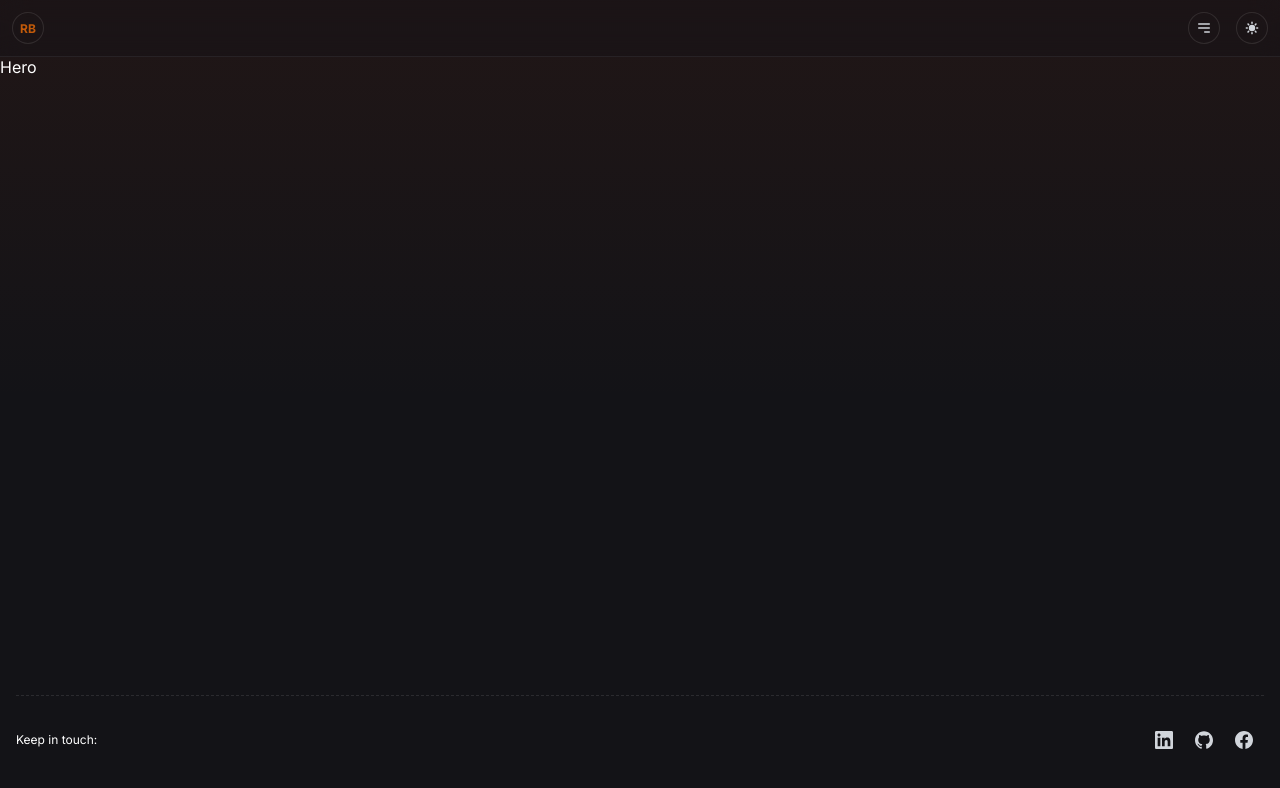
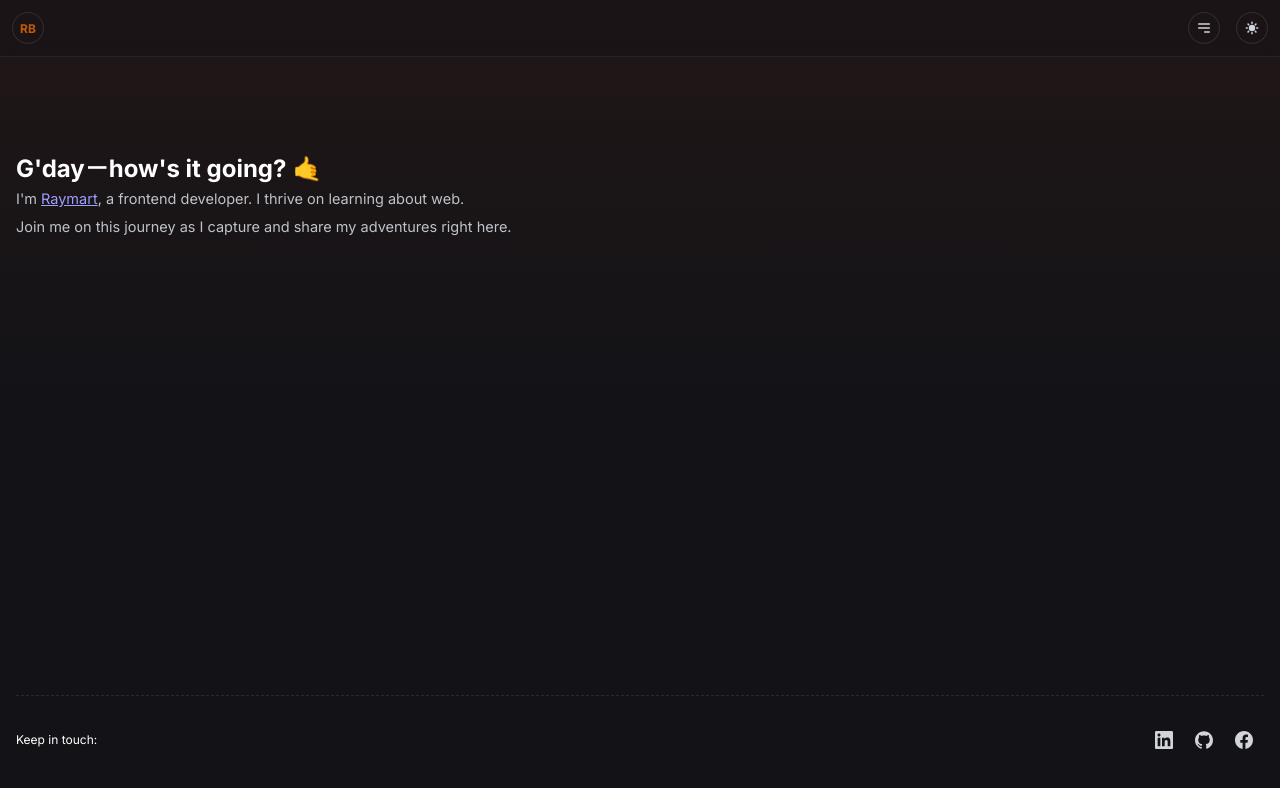
Before and after one commit to raymartbediaformalejo/raymart-personal-blog, a React (Vite) app in the folder client/: page / in a window 1280 px wide. Shown: the top 788 px of the page. Built offline with nearby package versions, Linux system fonts and the light colour scheme; a web font is replaced by a local one.

Commit message:
Hero Section

```diff
--- a/client/src/pages/home/Hero.tsx
+++ b/client/src/pages/home/Hero.tsx
@@ -1,7 +1,18 @@
-import React from "react";
+import classes from "../../styles/pages/home/Hero.module.css";
 
 const Hero = () => {
-  return <div>Hero</div>;
+  return (
+    <section className={classes["hero"]}>
+      <h1 className={classes["title"]}>G'day－how's it going? 🤙</h1>
+      <h2 className={classes["sub-title"]}>
+        I'm <a href="/">Raymart</a>, a frontend developer. I thrive on learning
+        about web.
+      </h2>
+      <h2 className={classes["sub-title"]}>
+        Join me on this journey as I capture and share my adventures right here.
+      </h2>
+    </section>
+  );
 };
 
 export default Hero;
--- a/client/src/styles/index.css
+++ b/client/src/styles/index.css
@@ -26,6 +26,7 @@
   /* COLORS */
   --clr-primary-500: hsl(26, 90%, 40%);
   --clr-primary-400: hsl(27, 77%, 56%);
+  --clr-white: #ffff;
 
   --clr-body-bg: #121316;
   --clr-border: hsla(0, 0%, 100%, 0.1);
@@ -58,8 +59,16 @@ body {
 main {
   --header-height: 57px;
   --footer-height: 105px;
+
   min-height: calc(100vh - calc(var(--header-height) + var(--footer-height)));
+  padding: 0 1rem;
 }
+
+h1 {
+  font-size: var(--fs-700);
+  color: var(--clr-white);
+}
+
 [type="button"],
 [type="reset"],
 [type="submit"],
--- /dev/null
+++ b/client/src/styles/pages/home/Hero.module.css
@@ -0,0 +1,10 @@
+.hero {
+  padding: 6rem 0 2rem 0;
+}
+
+.sub-title {
+  color: rgba(209, 213, 219, 0.9);
+  font-size: var(--fs-450);
+  line-height: 28px;
+  font-weight: var(--fw-500);
+}
```
